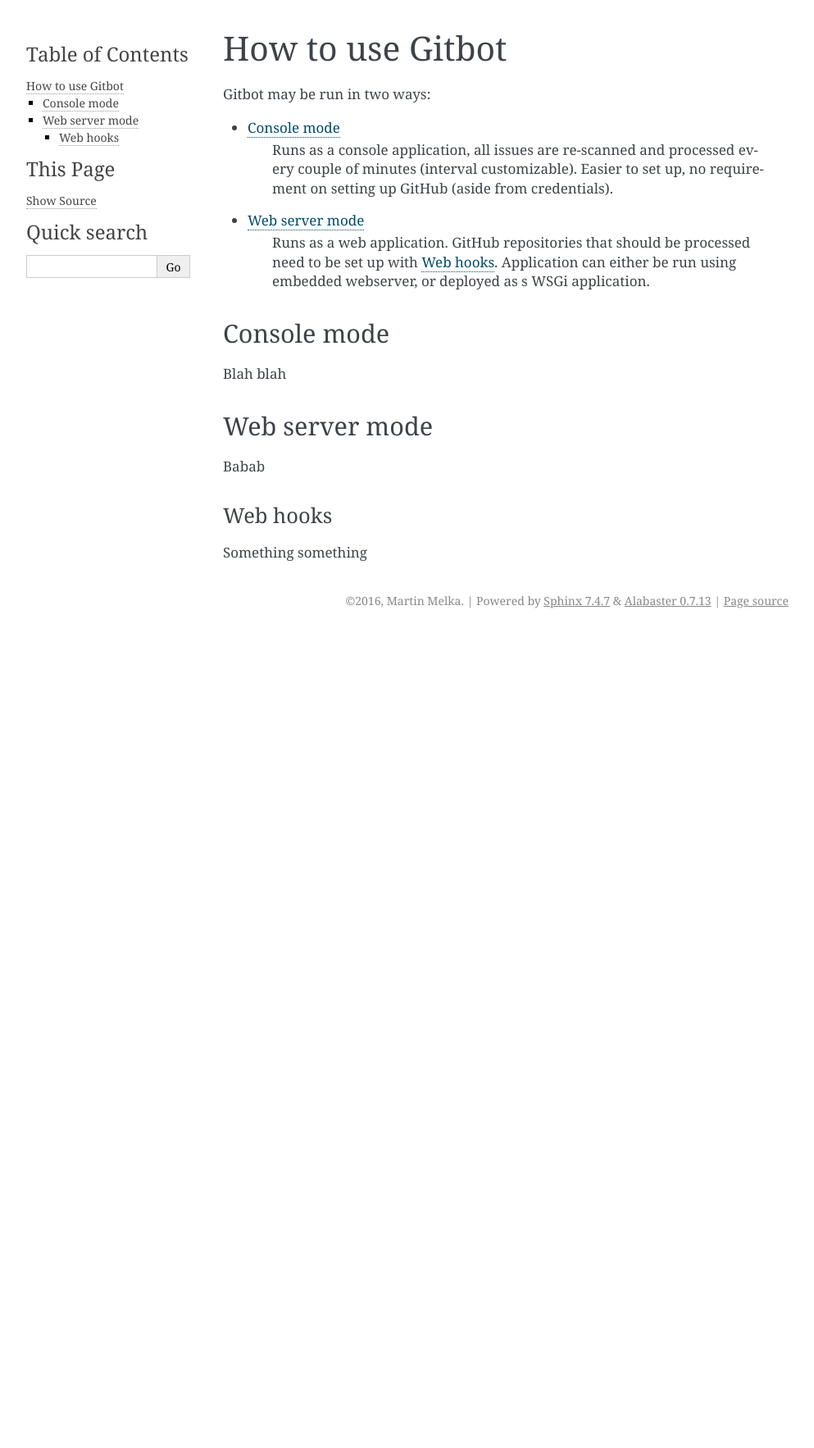
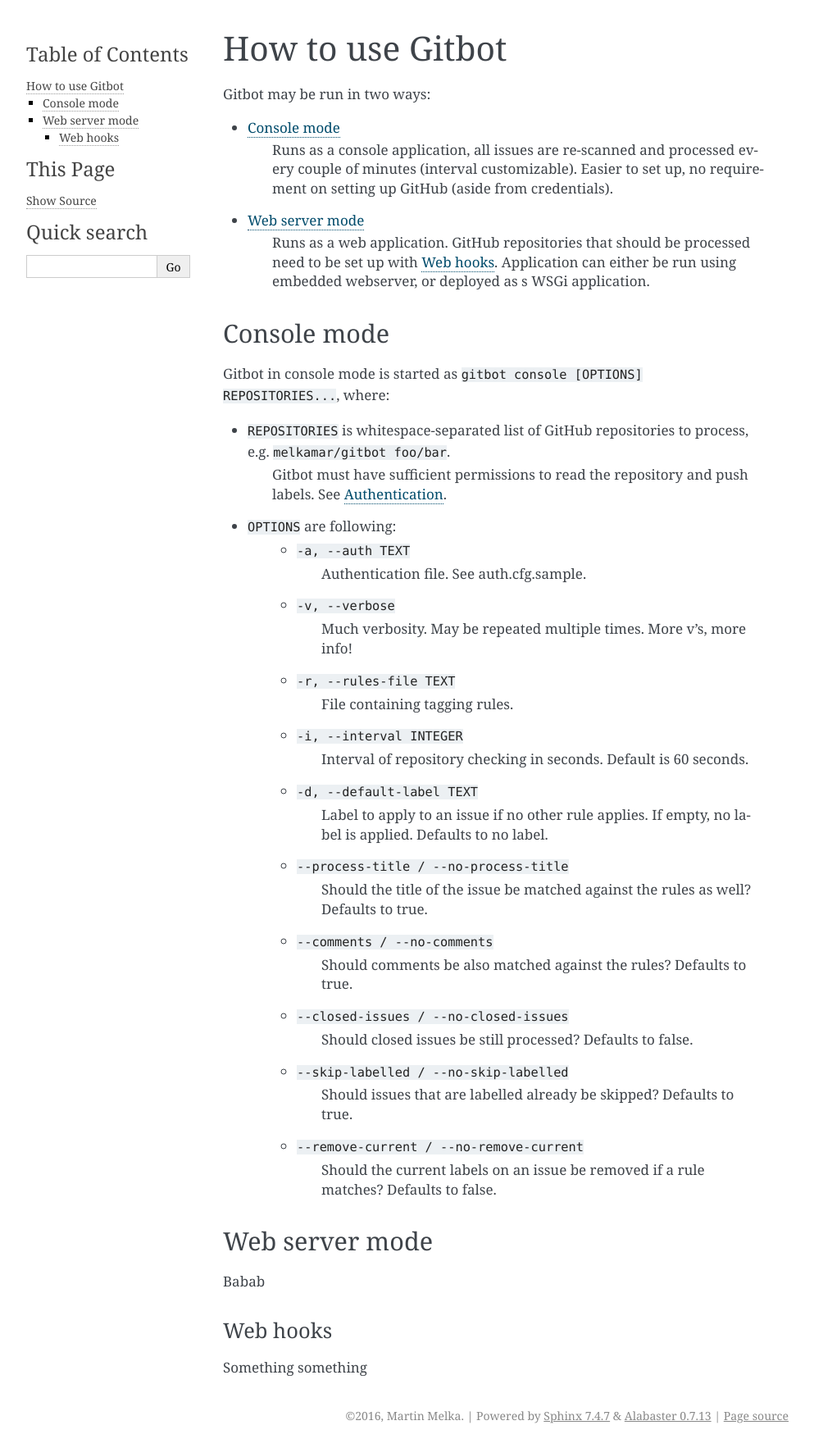
Before and after one commit to melkamar/gitbot, a Sphinx documentation site: the page built from docs/usage.rst, in a window 1280 px wide. Shown: the whole page at 82% size, without its empty margins (148-1141 px from the left). Built offline with Sphinx 7.4.7, drawn with Linux system fonts in a browser that asks for light colours; before the commit the page ends 900 px from its top, so only the background shows below that.

Commit message:
Add info about console mode.

```diff
--- /dev/null
+++ b/docs/authentication.rst
@@ -0,0 +1,6 @@
+.. _authentication:
+
+Authentication
+==============
+
+TODO - talk about auth.cfg file.
--- a/docs/usage.rst
+++ b/docs/usage.rst
@@ -14,7 +14,34 @@
 
 Console mode
 ------------
-Blah blah
+Gitbot in console mode is started as ``gitbot console [OPTIONS] REPOSITORIES...``, where:
+
+- ``REPOSITORIES`` is whitespace-separated list of GitHub repositories to process, e.g. ``melkamar/gitbot foo/bar``.
+   Gitbot must have sufficient permissions to read the repository and push labels. See :ref:`authentication`.
+- ``OPTIONS`` are following:
+   - ``-a, --auth TEXT``
+      Authentication file. See auth.cfg.sample.
+   - ``-v, --verbose``
+      Much verbosity. May be repeated multiple
+      times. More v's, more info!
+
+   - ``-r, --rules-file TEXT``
+      File containing tagging rules.
+   - ``-i, --interval INTEGER``
+      Interval of repository checking in seconds. Default is 60 seconds.
+   - ``-d, --default-label TEXT``
+      Label to apply to an issue if no other rule applies. If empty, no label is applied.
+      Defaults to no label.
+   - ``--process-title / --no-process-title``
+      Should the title of the issue be matched against the rules as well? Defaults to true.
+   - ``--comments / --no-comments``
+      Should comments be also matched against the rules? Defaults to true.
+   - ``--closed-issues / --no-closed-issues``
+      Should closed issues be still processed? Defaults to false.
+   - ``--skip-labelled / --no-skip-labelled``
+      Should issues that are labelled already be skipped? Defaults to true.
+   - ``--remove-current / --no-remove-current``
+      Should the current labels on an issue be removed if a rule matches? Defaults to false.
 
 
 .. _webapp-usage:
```
Also changed, not shown: 1 other file.
